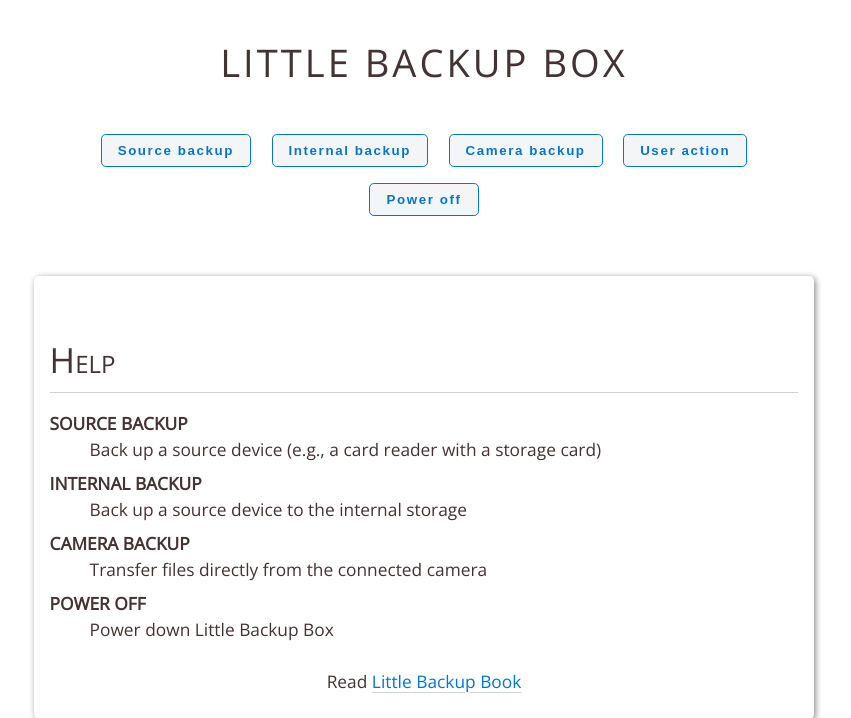
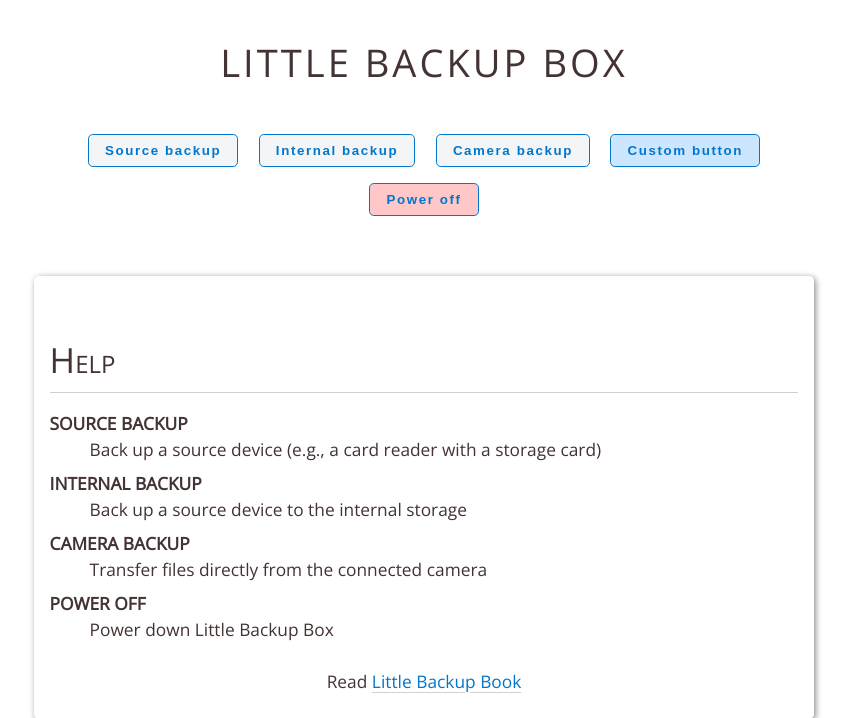
Before and after one commit to outdoorbits/little-backup-box, a PHP site: page / in a window 1280 px wide. Shown: the part 53-771 px from the top of the page, without its empty margins (216-1067 px from the left). Run offline with PHP 8.4, Linux system fonts and the light colour scheme.

Commit message:
Custom button tweaks

```diff
--- a/scripts/index.php
+++ b/scripts/index.php
@@ -29,8 +29,8 @@
 		<button name="sourcebackup"><?php echo L::sourcebackup_b; ?></button>
 		<button name="internalbackup"><?php echo L::internalbackup_b; ?></button>
 		<button name="camerabackup"><?php echo L::camerabackup_b; ?></button>
-		<button name="useraction"><?php echo L::useraction_b; ?></button>
-		<button name="shutdown"><?php echo L::shutdown_b; ?></button>
+		<button name="custom" style="background-color: #cce6ff;"><?php echo L::custom_b; ?></button>
+		<button name="shutdown" style="background-color: #ffc7c7;"><?php echo L::shutdown_b; ?></button>
 	</form>
 	<div class="card" style="margin-top: 3em;">
 		<h2><?php echo L::help; ?></h2>
@@ -62,12 +62,11 @@
 		echo 'alert("' . L::internalbackup_m . '")';
 		echo "</script>";
 	}
-	if (isset($_POST['useraction'])) {
+	if (isset($_POST['custom'])) {
 		shell_exec('sudo pkill -f *backup*');
-		shell_exec('sudo umount /media/storage');
-		shell_exec('sudo ./user-action.sh > /dev/null 2>&1 & echo $!');
+		shell_exec('sudo ./custom-action.sh > /dev/null 2>&1 & echo $!');
 		echo "<script>";
-		echo 'alert("' . L::useraction_m . '")';
+		echo 'alert("' . L::custom_m . '")';
 		echo "</script>";
 	}
 	if (isset($_POST['shutdown'])) {
--- a/scripts/lang/en.ini
+++ b/scripts/lang/en.ini
@@ -9,8 +9,8 @@ camerabackup_b = "Camera backup"
 camerabackup_m = "Camera backup initiated"
 internalbackup_b = "Internal backup"
 internalbackup_m = "Internal backup initiated"
-useraction_b = "User action"
-useraction_m = "User action initiated"
+custom_b = "Custom button"
+custom_m = "Custom action initiated"
 shutdown_b = "Power off"
 shutdown_m = "Little Backup Box is powered off. You can close this page."
 help = "Help"
```
Also changed, not shown: img/webui.png, 2 other files.
